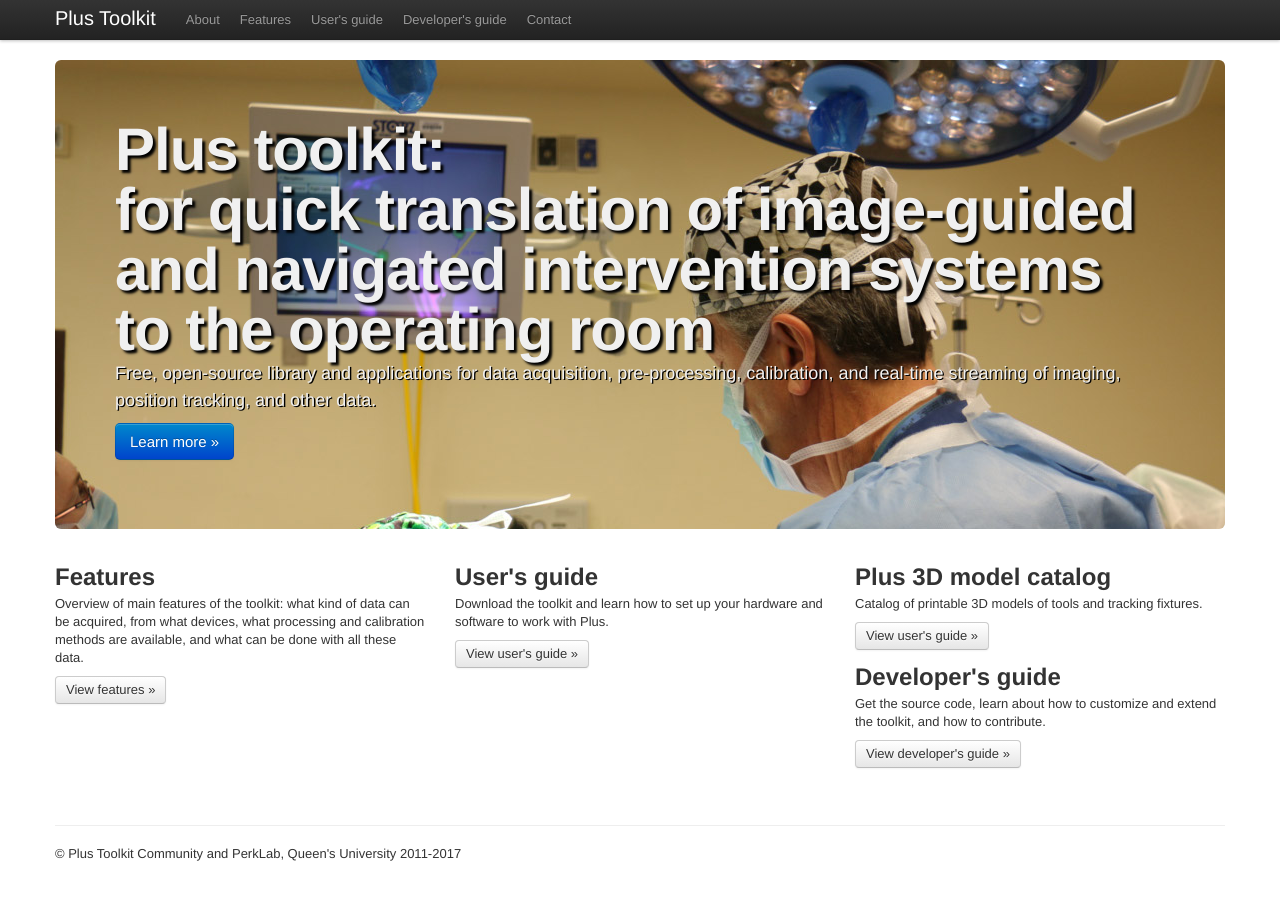
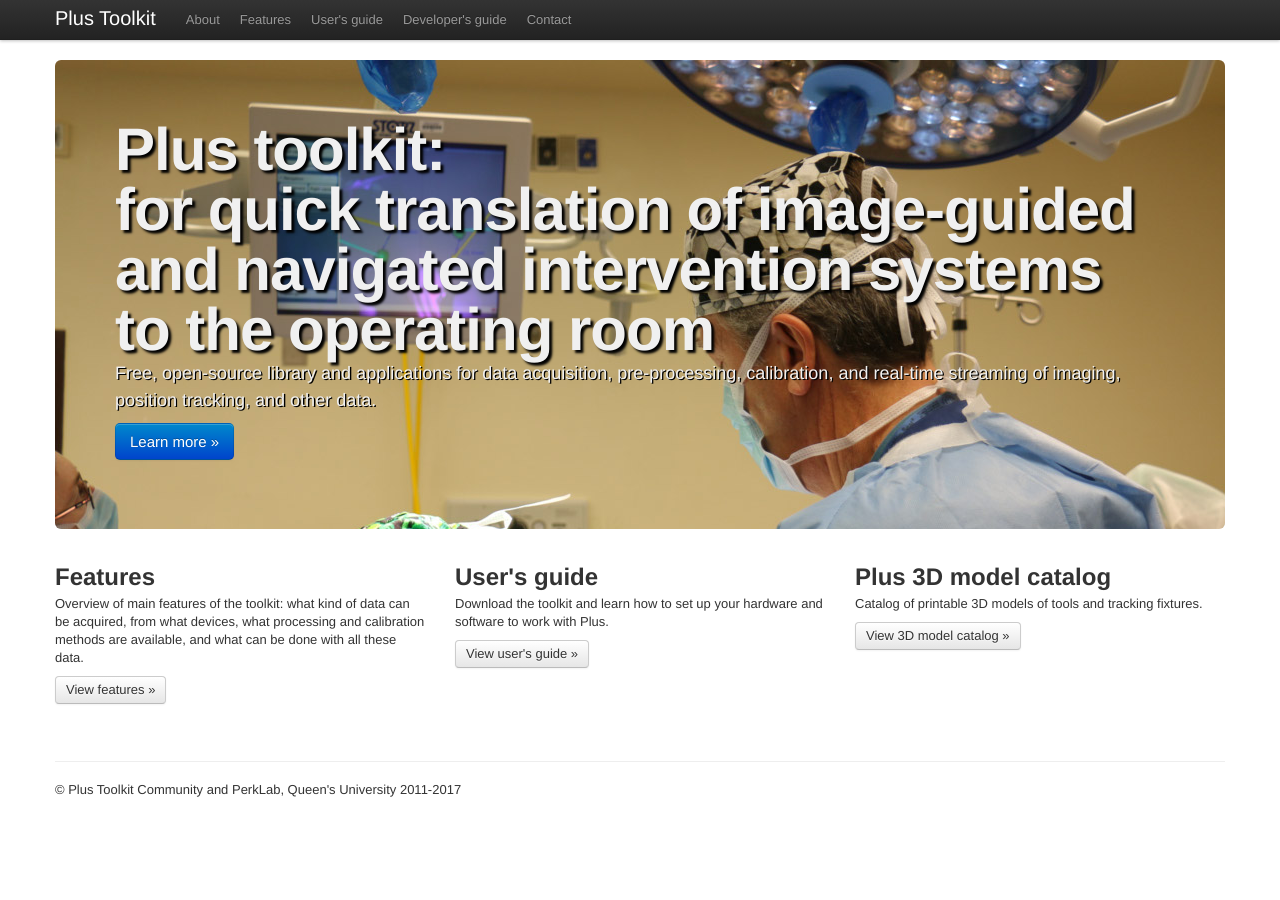
Before and after one commit to PlusToolkit/plustoolkit.github.io, a Jekyll site: the page built from index.md, in a window 1280 px wide and 939 px high. Shown: the top 900 px of the window. Built offline with Jekyll 4.4.1, drawn with Linux system fonts in a browser that asks for light colours.

Commit message:
fixed citation

```diff
--- a/_includes/themes/twitter/top.html
+++ b/_includes/themes/twitter/top.html
@@ -20,12 +20,7 @@
   <div class="span4">
     <h2>Plus 3D model catalog</h2>
     <p>Catalog of printable 3D models of tools and tracking fixtures.</p>
-    <p><a class="btn" href="http://perk-software.cs.queensu.ca/plus/doc/nightly/modelcatalog/">View user's guide &raquo;</a></p>
-  </div>
-  <div class="span4">
-    <h2>Developer's guide</h2>
-    <p>Get the source code, learn about how to customize and extend the toolkit, and how to contribute.</p>
-    <p><a class="btn" href="developersguide.html">View developer's guide &raquo;</a></p>
+    <p><a class="btn" href="http://perk-software.cs.queensu.ca/plus/doc/nightly/modelcatalog/">View 3D model catalog &raquo;</a></p>
   </div>
 </div>
 
```
Also changed, not shown: about.md (+4 -1 lines), usersguide.md (+1 -1 lines).
